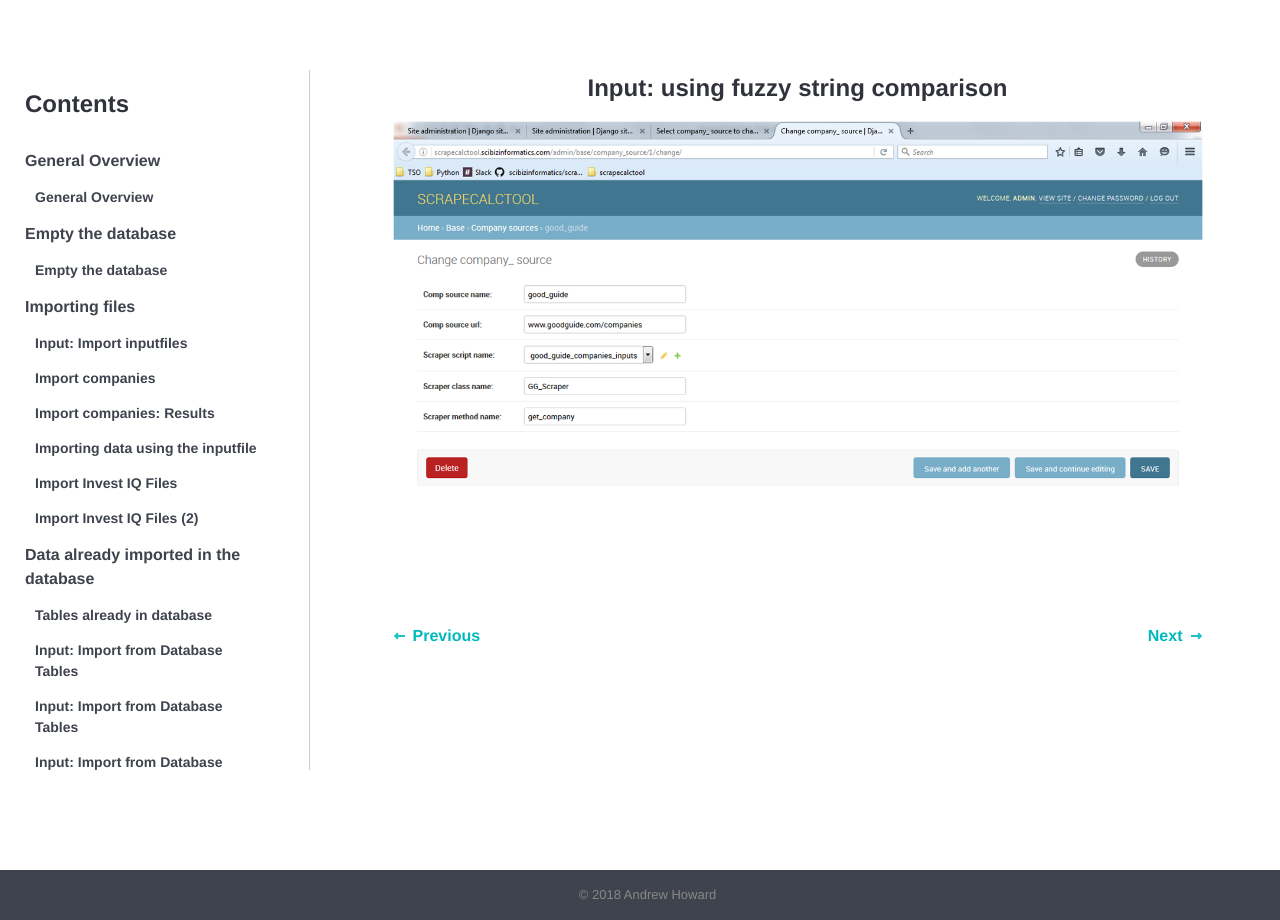
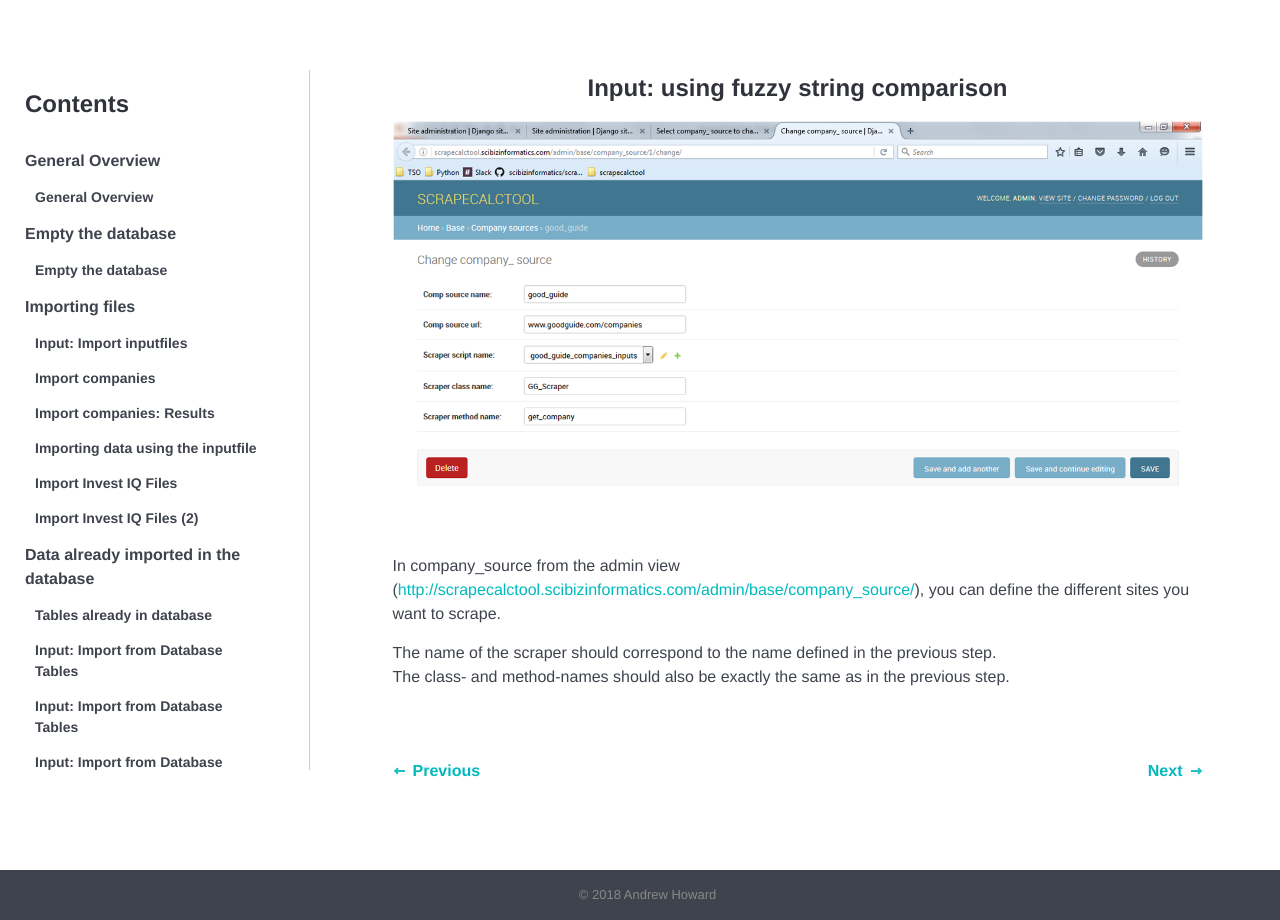
Before and after one commit to tkumpanenko/slides, a Jekyll site: the page built from _tutorials/081.html, in a window 1280 px wide. Built offline with Jekyll 4.4.1, drawn with Linux system fonts in a browser that asks for light colours.

Commit message:
Update from Forestry.io - 081.html

```diff
--- a/_tutorials/081.html
+++ b/_tutorials/081.html
@@ -4,8 +4,12 @@ topic: special-cases
 order: 7
 date: 2018-01-18 19:31:06 +0000
 ---
-
-
 <h4>Input: using fuzzy string comparison </h4>
 
 <img src="{{site.url}}{{site.baseurl}}/images/081.png" alt="">
+
+<p>In company_source from the admin view (<a href="http://scrapecalctool.scibizinformatics.com/admin/base/company_source/">http://scrapecalctool.scibizinformatics.com/admin/base/company_source/</a>), you can define the different sites you want to scrape.</p>
+
+<p>The name of the scraper should correspond to the name defined in the previous step. <br>
+The class- and method-names should also be exactly the same as in the previous step.
+</p>
```
